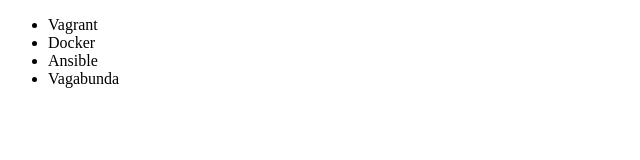
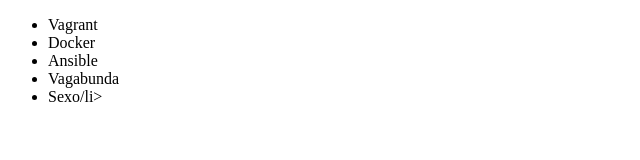
Before and after one commit to GabrielSantosSilvad/alura-git, a plain HTML site: page index.html in a window 1280 px wide. Shown: the full height of the page, 0-640 px from the left. Drawn offline with Linux system fonts and the light colour scheme.

Commit message:
adicionandp o Sexo na lista

```diff
--- a/index.html
+++ b/index.html
@@ -10,6 +10,7 @@
         <li>Docker</li>
         <li>Ansible</li>
         <li>Vagabunda</li>
+        <li>Sexo/li>
     </ul>
 </body>
 </html>
```
